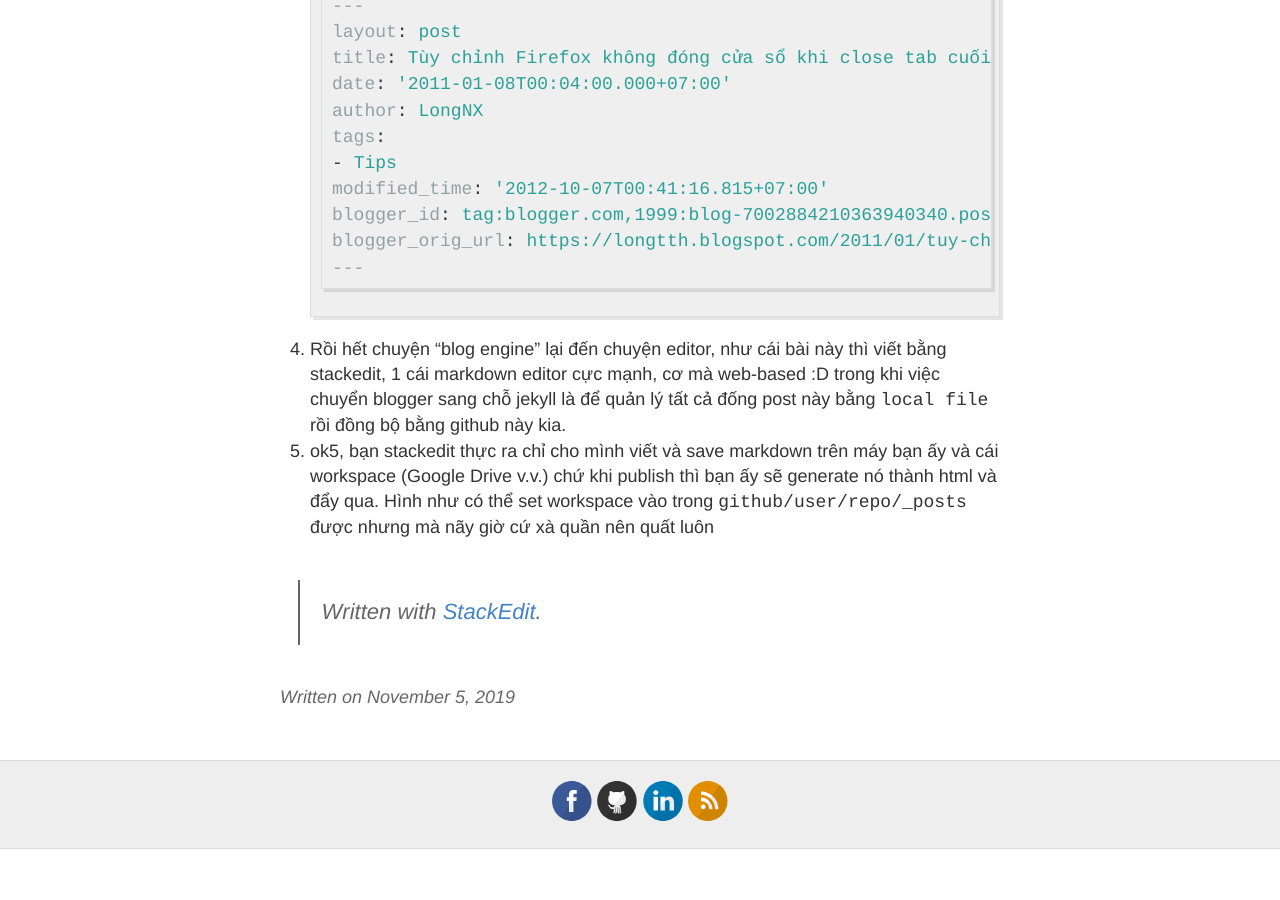
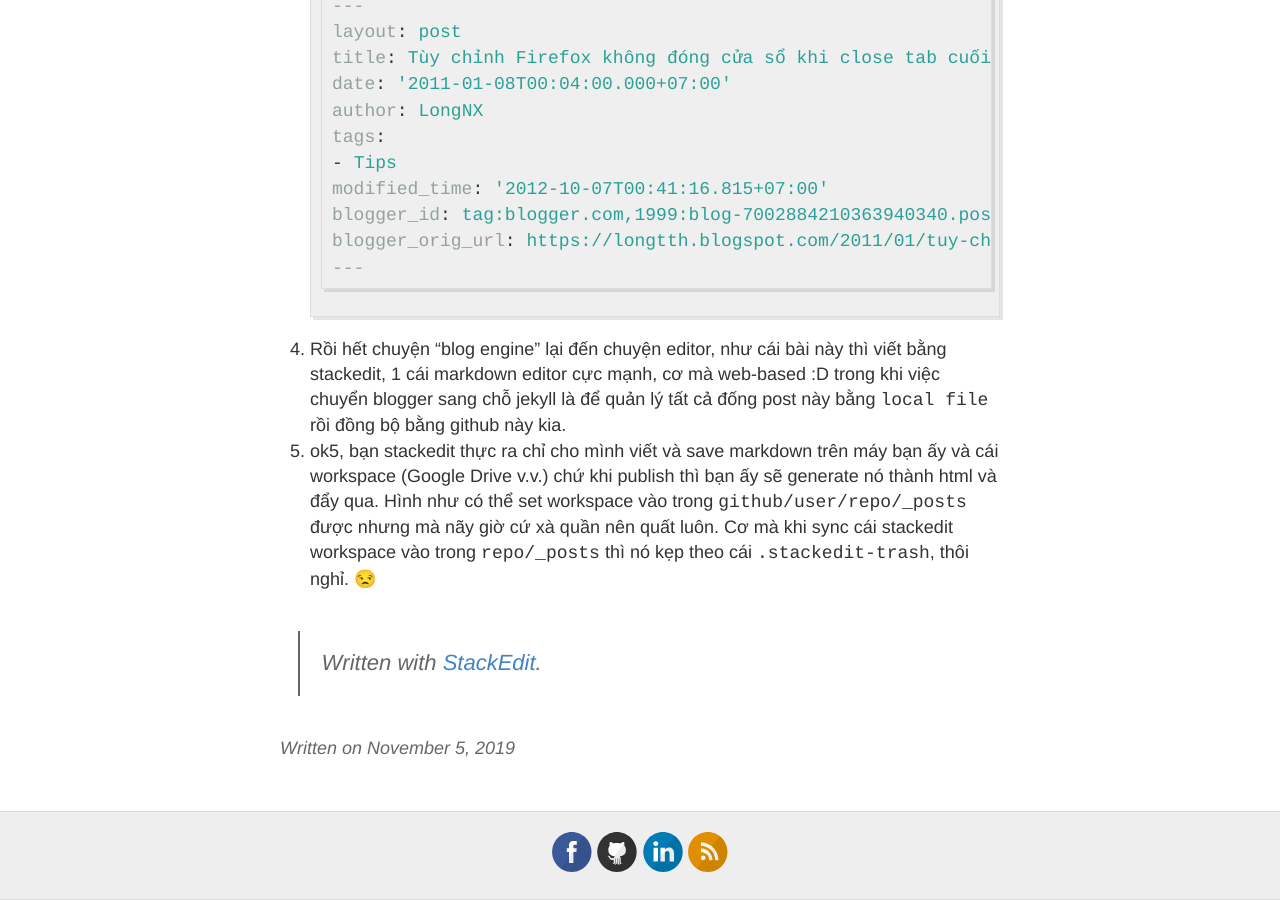
Before and after one commit to long-nguyenxuan/long-nguyenxuan.github.io, a Jekyll site: the page built from _posts/2019-11-06-tam-tu-chuyen-viet-blog.md, in a window 1280 px wide and 900 px high, scrolled down 934 px. Built offline with Jekyll 4.4.1, drawn with Linux system fonts in a browser that asks for light colours; comment, search, counter and statistics services are not loaded; before the commit the page ends 1783 px from its top, so only the background shows below that.

Commit message:
update tí tí

````diff
--- a/_posts/2019-11-06-tam-tu-chuyen-viet-blog.md
+++ b/_posts/2019-11-06-tam-tu-chuyen-viet-blog.md
@@ -34,7 +34,7 @@ blogger_orig_url: https://longtth.blogspot.com/2011/01/tuy-chinh-firefox-khong-o
 ---
 ```
 4. Rồi hết chuyện "blog engine" lại đến chuyện editor, như cái bài này thì viết bằng stackedit, 1 cái markdown editor cực mạnh, cơ mà web-based :D trong khi việc chuyển blogger sang chỗ jekyll là để quản lý tất cả đống post này bằng `local file` rồi đồng bộ bằng github này kia.
-5. ok5, bạn stackedit thực ra chỉ cho mình viết và save markdown trên máy bạn ấy và cái workspace (Google Drive v.v.) chứ khi publish thì bạn ấy sẽ generate nó thành html và đẩy qua. Hình như có thể set workspace vào trong `github/user/repo/_posts` được nhưng mà nãy giờ cứ xà quần nên quất luôn
+5. ok5, bạn stackedit thực ra chỉ cho mình viết và save markdown trên máy bạn ấy và cái workspace (Google Drive v.v.) chứ khi publish thì bạn ấy sẽ generate nó thành html và đẩy qua. Hình như có thể set workspace vào trong `github/user/repo/_posts` được nhưng mà nãy giờ cứ xà quần nên quất luôn. Cơ mà khi sync cái stackedit workspace vào trong `repo/_posts` thì nó kẹp theo cái `.stackedit-trash`, thôi nghỉ. 😒
 
 
 > Written with [StackEdit](https://stackedit.io/).
````
